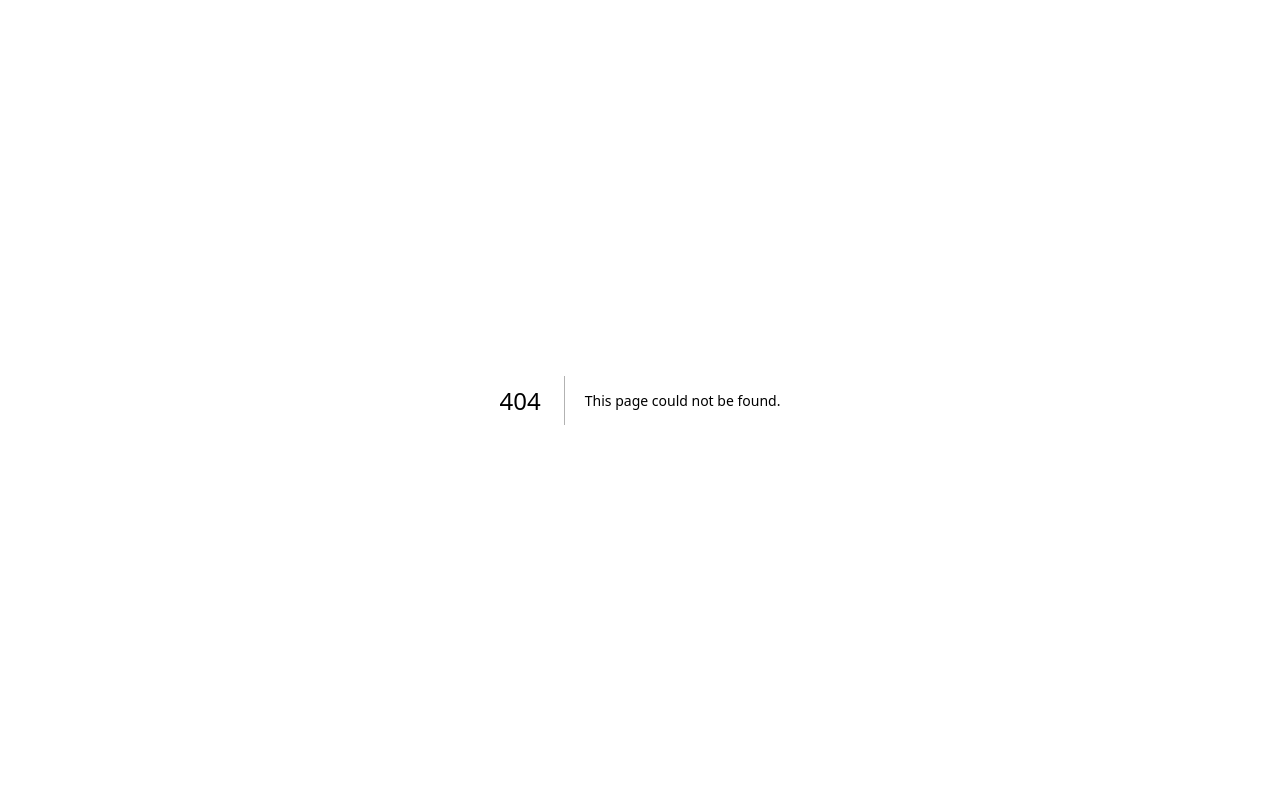
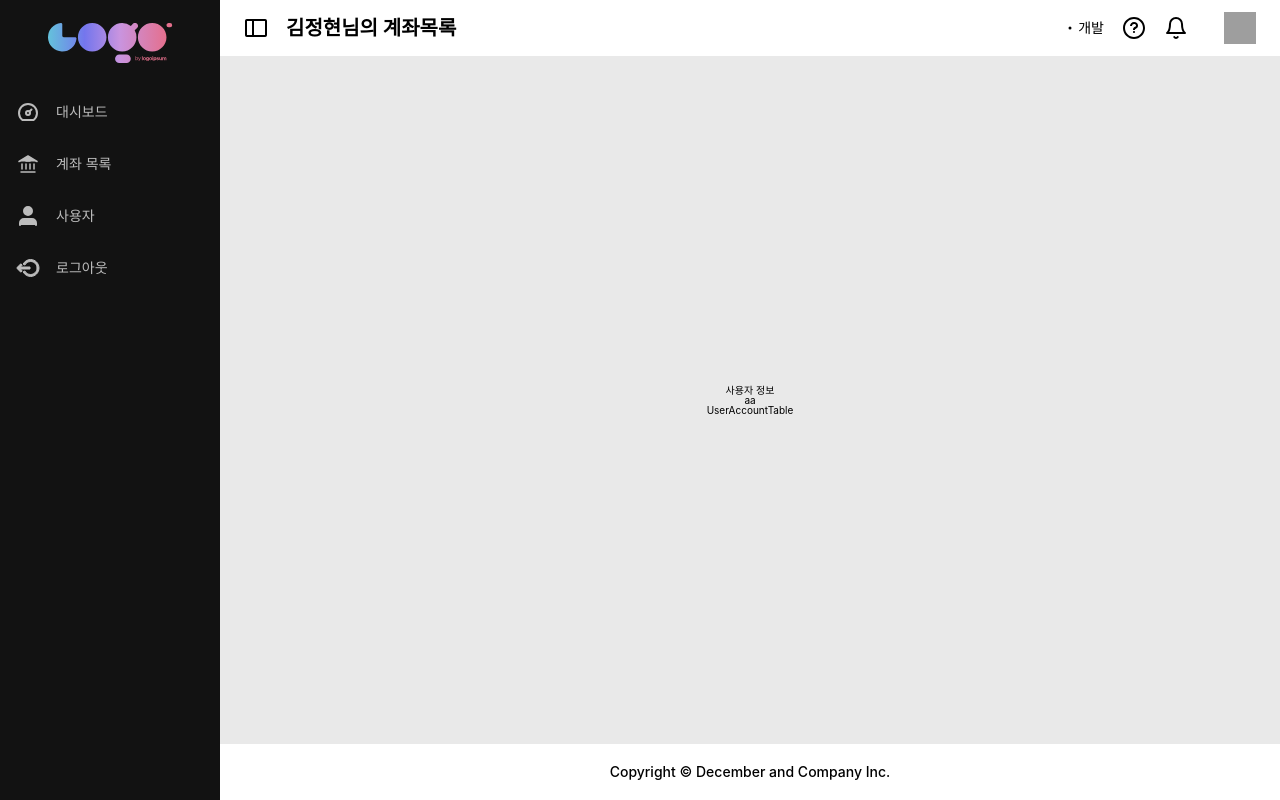
Before and after one commit to task11/pre-onboarding-3-2, a Next.js app: page /user/1 in a window 1280 px wide. Before the commit this address had no page. Built offline with nearby package versions, Linux system fonts and the light colour scheme; sample sign-in values are in the browser's storage; grey boxes are pictures that could not be loaded.

Commit message:
feat: user detail 컴포넌트 생성

```diff
--- a/pages/user.tsx
+++ b/pages/user/[id].tsx
@@ -1,4 +1,6 @@
-import Main from '../src/layouts/Main/Main';
+import Main from '../../src/layouts/Main/Main';
+
+import UserContainer from '../../src/feature/user/components/UserContainer';
 
 interface UserPorps {
   user: {
@@ -28,7 +30,7 @@ export function getServerSideProps() {
 export default function User({ user }: UserPorps) {
   return (
     <Main title={`${user.name}님의 계좌목록`}>
-      <div>user</div>
+      <UserContainer />
     </Main>
   );
 }
--- a/src/feature/auth/hooks/useLogin.tsx
+++ b/src/feature/auth/hooks/useLogin.tsx
@@ -15,7 +15,7 @@ export default function useLogin(userInput: UserInputProps) {
 
   const getUser = async () => {
     const data = await requestLogin(userInput);
-    queryClient.setQueryData(queryKeys.user, data);
+    queryClient.setQueryData(queryKeys.me, data);
     localStorage.setItem('token', data.accessToken);
     router.push(path.accounts);
   };
--- /dev/null
+++ b/src/feature/user/components/UserAccountTable/UserAccountTable.tsx
@@ -0,0 +1,5 @@
+import React from 'react';
+
+export default function UserAccountTable() {
+  return <div>UserAccountTable</div>;
+}
--- /dev/null
+++ b/src/feature/user/components/UserContainer.style.tsx
@@ -0,0 +1,10 @@
+import styled from 'styled-components';
+
+export const StyledUserContainer = styled.section`
+  width: 100%;
+  height: 100%;
+  display: flex;
+  flex-direction: column;
+  align-items: center;
+  justify-content: center;
+`;
--- /dev/null
+++ b/src/feature/user/components/UserContainer.tsx
@@ -0,0 +1,15 @@
+import { StyledUserContainer } from './UserContainer.style';
+
+import UserAccountTable from './UserAccountTable/UserAccountTable';
+import UserHeader from './UserHeader/UserHeader';
+import UserInfoTable from './UserInfoTable/UserInfoTable';
+
+export default function UserContainer() {
+  return (
+    <StyledUserContainer>
+      <UserHeader />
+      <UserInfoTable />
+      <UserAccountTable />
+    </StyledUserContainer>
+  );
+}
--- /dev/null
+++ b/src/feature/user/components/UserHeader/UserHeader.tsx
@@ -0,0 +1,5 @@
+import React from 'react';
+
+export default function UserHeader() {
+  return <div>사용자 정보</div>;
+}
--- /dev/null
+++ b/src/feature/user/components/UserInfoTable/UserInfoTable.tsx
@@ -0,0 +1,11 @@
+import React from 'react';
+
+export default function UserInfoTable() {
+  return (
+    <table>
+      <tbody>
+        <th>aa</th>
+      </tbody>
+    </table>
+  );
+}
--- a/src/layouts/Header/Header.tsx
+++ b/src/layouts/Header/Header.tsx
@@ -14,6 +14,7 @@ interface HeaderProps {
 
 export default function Header({ title }: HeaderProps) {
   const { user } = useUser();
+
   return (
     <StyledHeader>
       <StyledHeaderItems>
--- a/src/layouts/Sider/Sider.tsx
+++ b/src/layouts/Sider/Sider.tsx
@@ -13,10 +13,13 @@ import {
 
 import Icons from '../../components/Icons';
 import NavLink from '../../components/NavLink/NavLink';
+import useUser from '../../utils/hooks/useUser';
 
 export default function Sider() {
   const router = useRouter();
   const queryClient = useQueryClient();
+  const { user } = useUser();
+
   const isActive = (pathname: string): IsActiveProps => {
     return router.pathname === pathname ? 'active' : 'default';
   };
@@ -42,7 +45,7 @@ export default function Sider() {
           <Icons.Account />
           계좌 목록
         </NavLink>
-        <NavLink to={path.user} isActive={isActive(path.user)}>
+        <NavLink to={`${path.user}/${user?.id}`} isActive={isActive(path.user)}>
           <Icons.User />
           사용자
         </NavLink>
--- a/src/utils/constants/queryKeys.ts
+++ b/src/utils/constants/queryKeys.ts
@@ -1,4 +1,5 @@
 export const queryKeys = {
+  me: 'me',
   user: 'user',
   accounts: 'accounts',
 } as const;
--- a/src/utils/hooks/useUser.tsx
+++ b/src/utils/hooks/useUser.tsx
@@ -4,7 +4,7 @@ import { queryKeys } from '../constants/queryKeys';
 
 export default function useUser() {
   const queryClient = useQueryClient();
-  const data = queryClient.getQueryData<UserResponseProps>(queryKeys.user);
+  const data = queryClient.getQueryData<UserResponseProps>(queryKeys.me);
 
   return { accessToken: data?.accessToken, user: data?.user };
 }
```
